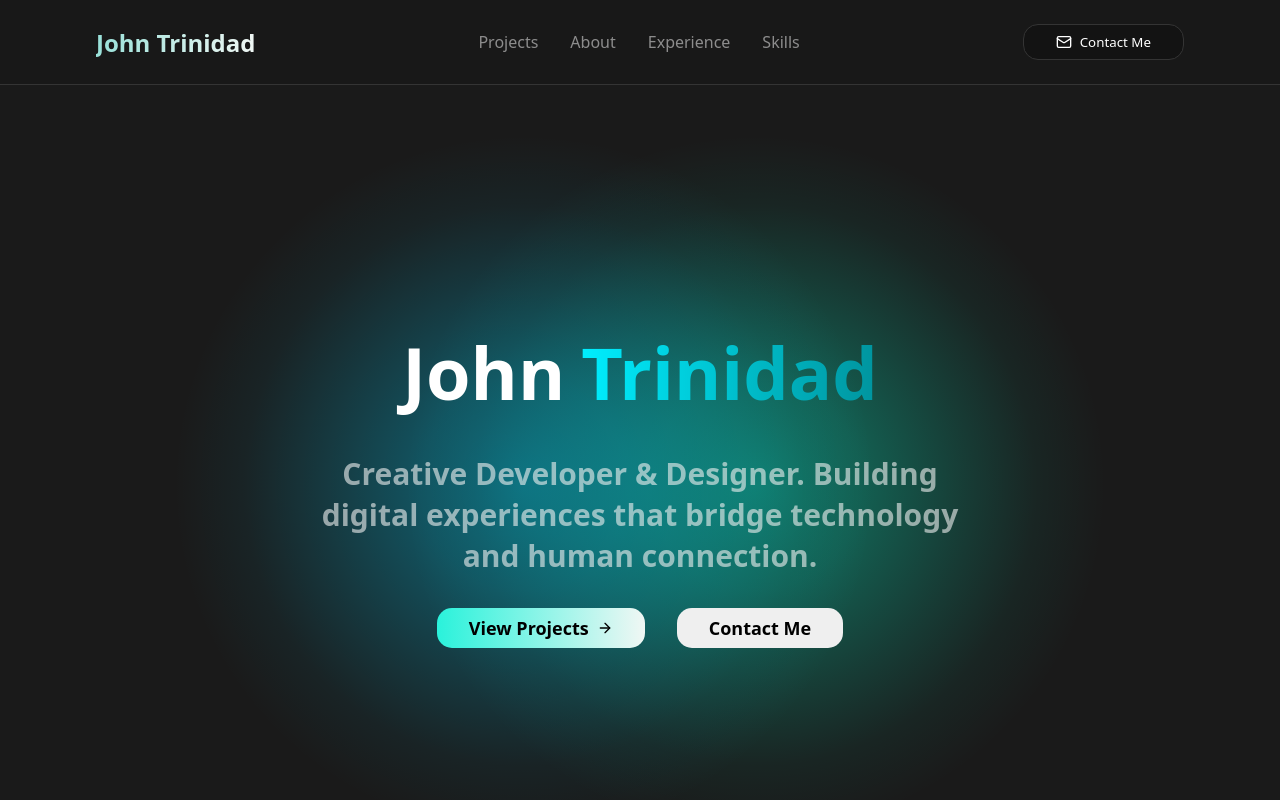
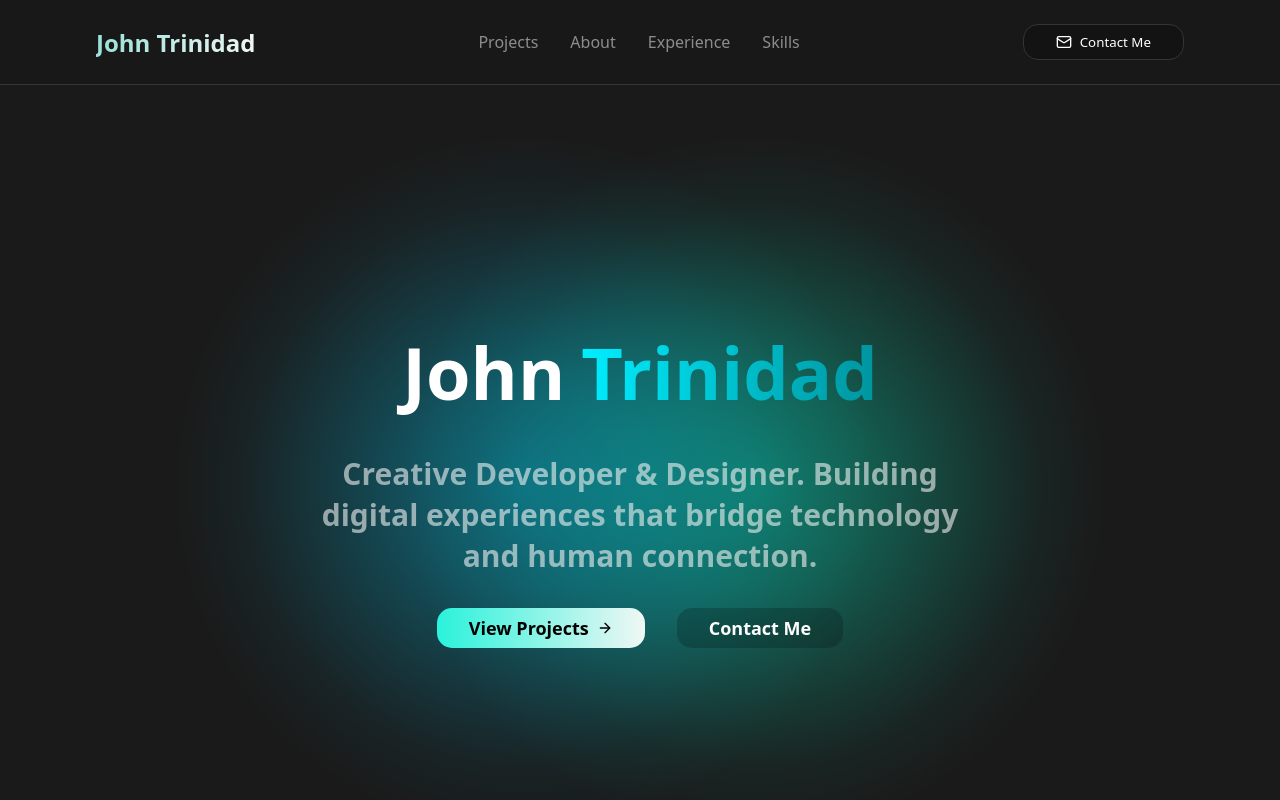
Before and after one commit to trinidj/updated-personal-porfolio, a Vue app: page / in a window 1280 px wide. Shown: the top 800 px of the page. Built offline with nearby package versions, Linux system fonts and the light colour scheme.

Commit message:
feat: add contact-me button styling to HeroSection

```diff
--- a/src/components/HeroSection.vue
+++ b/src/components/HeroSection.vue
@@ -135,4 +135,10 @@
     cursor: pointer;
     transform: scale(1.1);
   }
+
+  .contact-me {
+    background: hsl(from var(--color-background-primary) h s calc(l - 10) / 0.2);
+    color: white;
+    transition: all 0.2s ease;
+  }
 </style>
```
